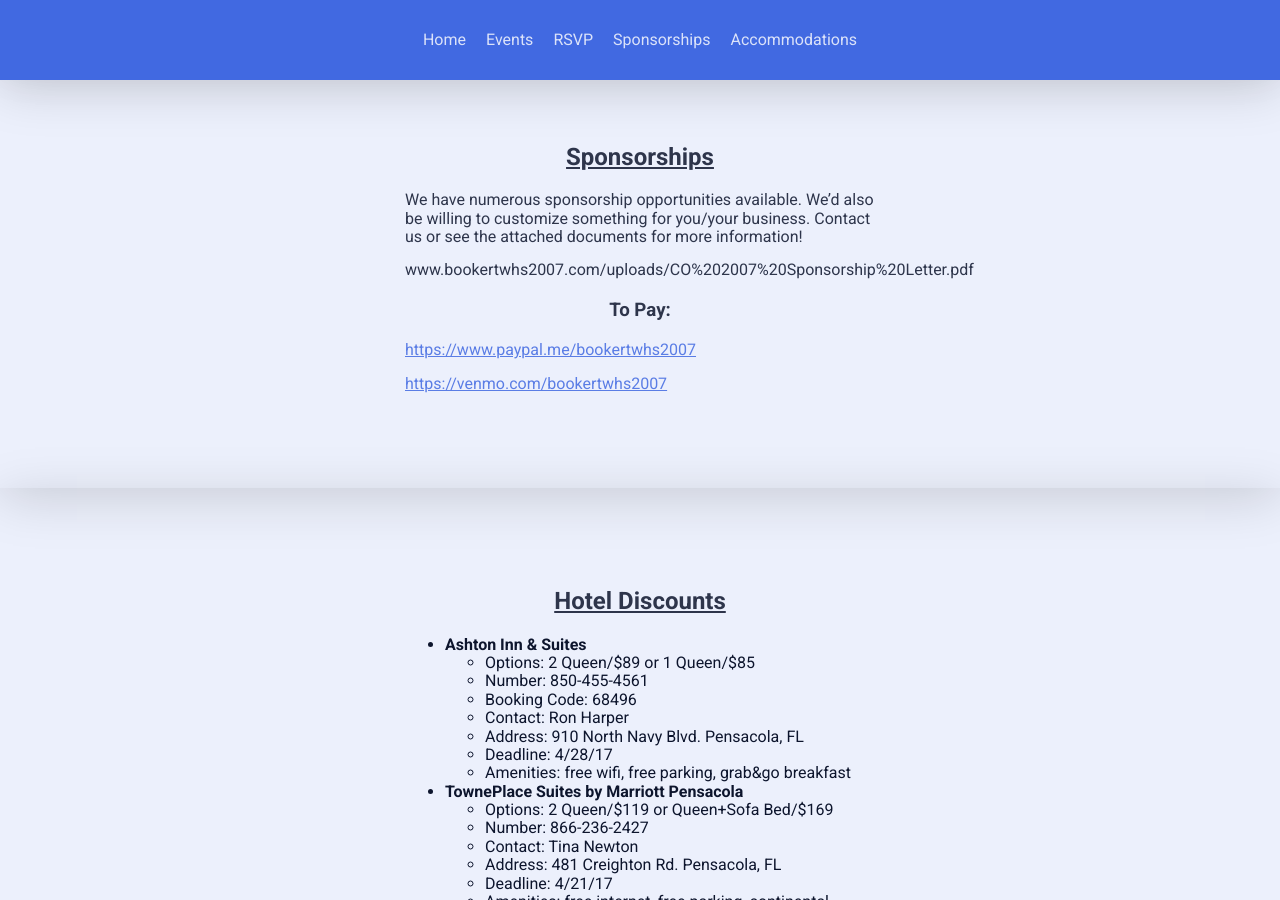
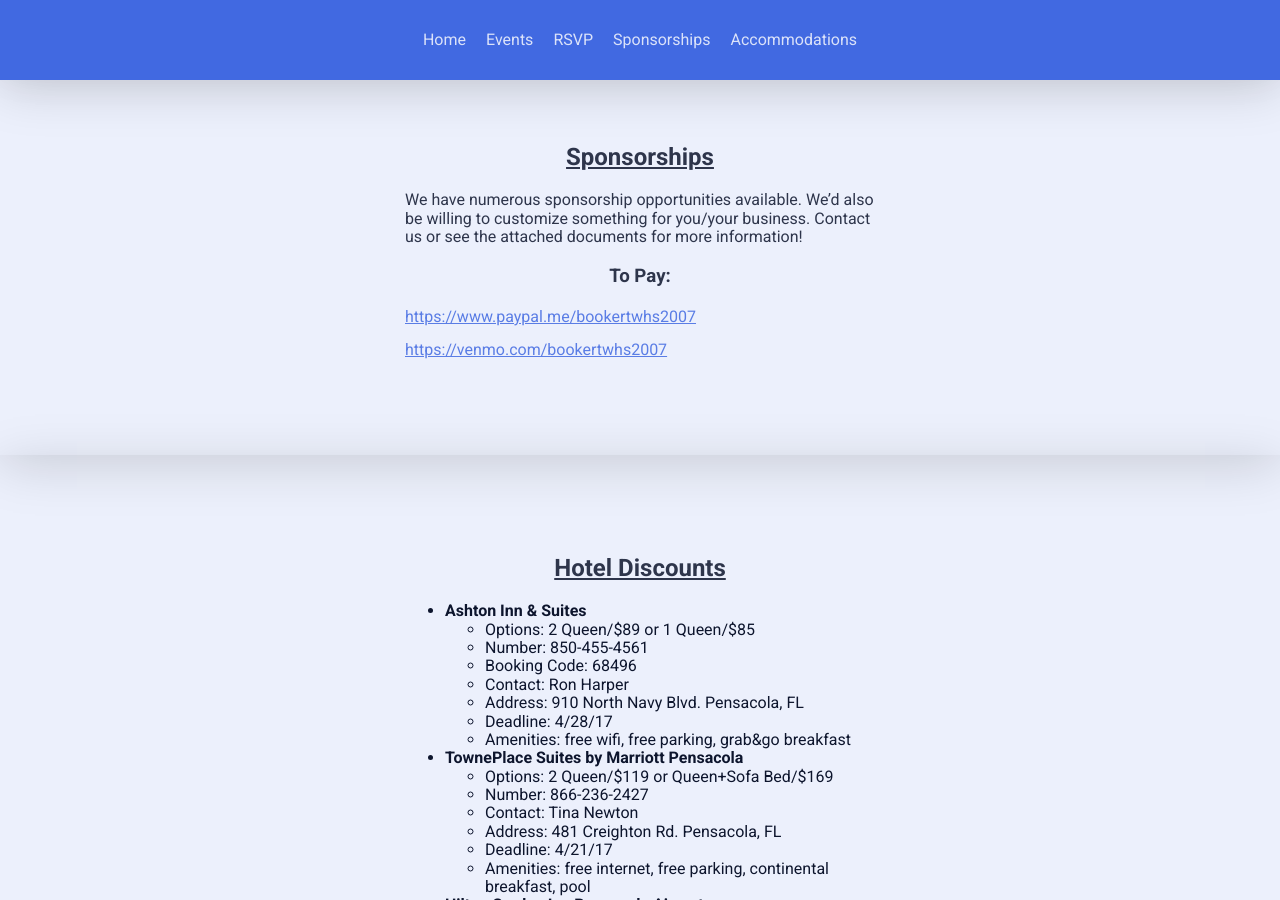
Before and after one commit to bookertwhs2007/bookertwhs, a Jekyll site: the page built from index.html, in a window 1280 px wide and 900 px high, scrolled down 2370 px. Built offline with Jekyll 4.4.1, drawn with Linux system fonts in a browser that asks for light colours; nearby versions of some CDN libraries.

Commit message:
Updated Sponsorships

```diff
--- a/_sections/sponsorships.markdown
+++ b/_sections/sponsorships.markdown
@@ -9,9 +9,6 @@ class: sponsorships
 
 We have numerous sponsorship opportunities available. We'd also be willing to customize something for you/your business. Contact us or see the attached documents for more information!
 
-www.bookertwhs2007.com/uploads/CO%202007%20Sponsorship%20Letter.pdf
-
-
 ### To Pay:
 [https://www.paypal.me/bookertwhs2007](https://www.paypal.me/bookertwhs2007)
 
```
